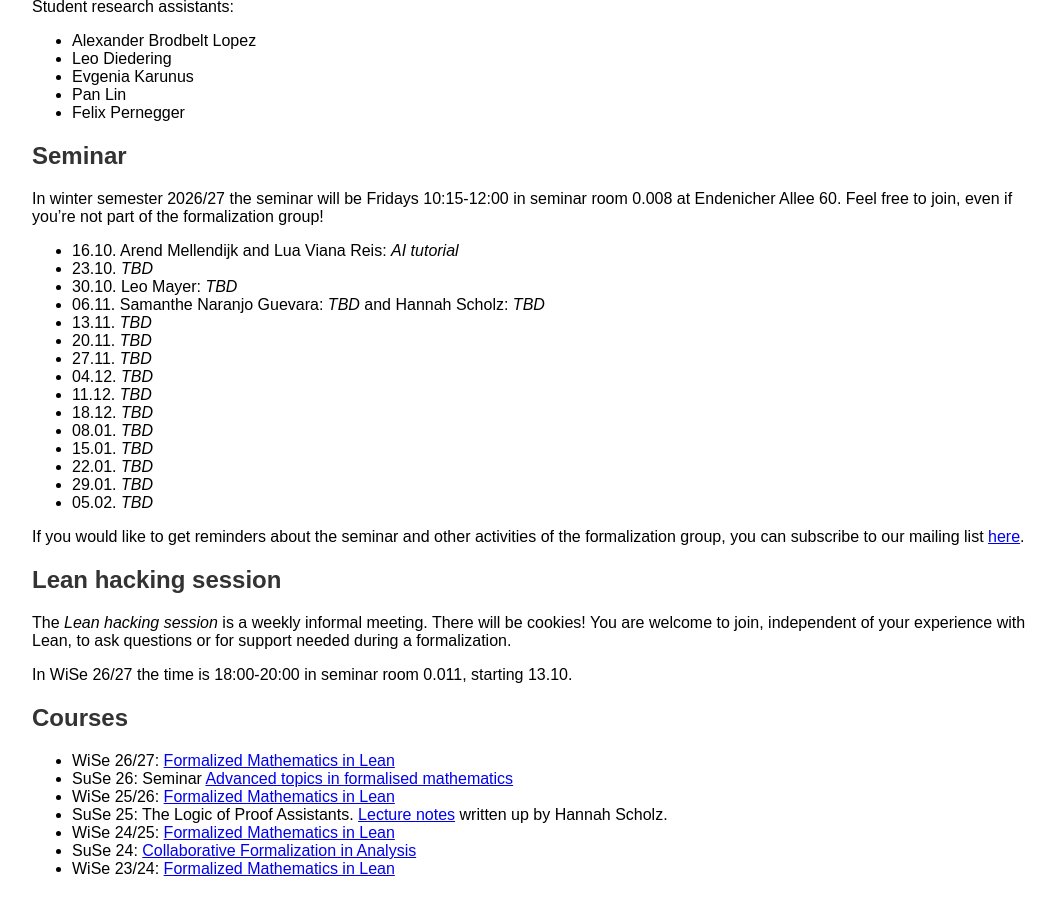
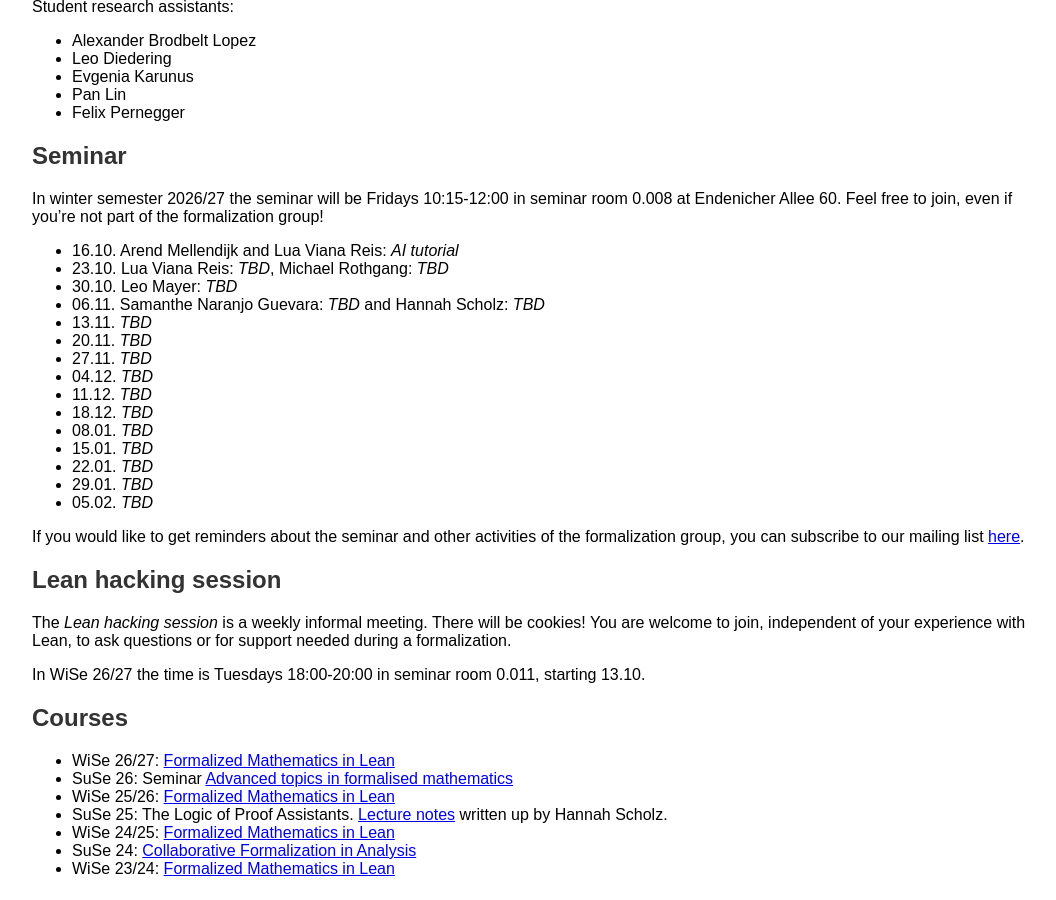
Before and after one commit to fpvandoorn/fpvandoorn.github.io, a Jekyll site: the page built from formalized-mathematics.md, in a window 1280 px wide and 900 px high, scrolled down 758 px. Shown: the whole window, without its empty margins (108-1164 px from the left). Built offline with Jekyll 4.4.1, drawn with Linux system fonts in a browser that asks for light colours; our own code applies the rules of GitHub Pages for plain Markdown files.

Commit message:
seminar and hacking session day

```diff
--- a/formalized-mathematics.md
+++ b/formalized-mathematics.md
@@ -56,7 +56,7 @@
 In winter semester 2026/27 the seminar will be Fridays 10:15-12:00 in seminar room 0.008 at Endenicher Allee 60. Feel free to join, even if you're not part of the formalization group!
 
 * 16.10. Arend Mellendijk and Lua Viana Reis: *AI tutorial* <!-- and discussion? -->
-* 23.10. *TBD*
+* 23.10. Lua Viana Reis: *TBD*, Michael Rothgang: *TBD*
 * 30.10. Leo Mayer: *TBD*
 * 06.11. Samanthe Naranjo Guevara: *TBD* and Hannah Scholz: *TBD*
 * 13.11. *TBD*
@@ -77,7 +77,7 @@
 
 The *Lean hacking session* is a weekly informal meeting. There will be cookies! You are welcome to join, independent of your experience with Lean, to ask questions or for support needed during a formalization.
 
-In WiSe 26/27 the time is 18:00-20:00 in seminar room 0.011, starting 13.10.
+In WiSe 26/27 the time is Tuesdays 18:00-20:00 in seminar room 0.011, starting 13.10.
 
 ## Courses
 
```
